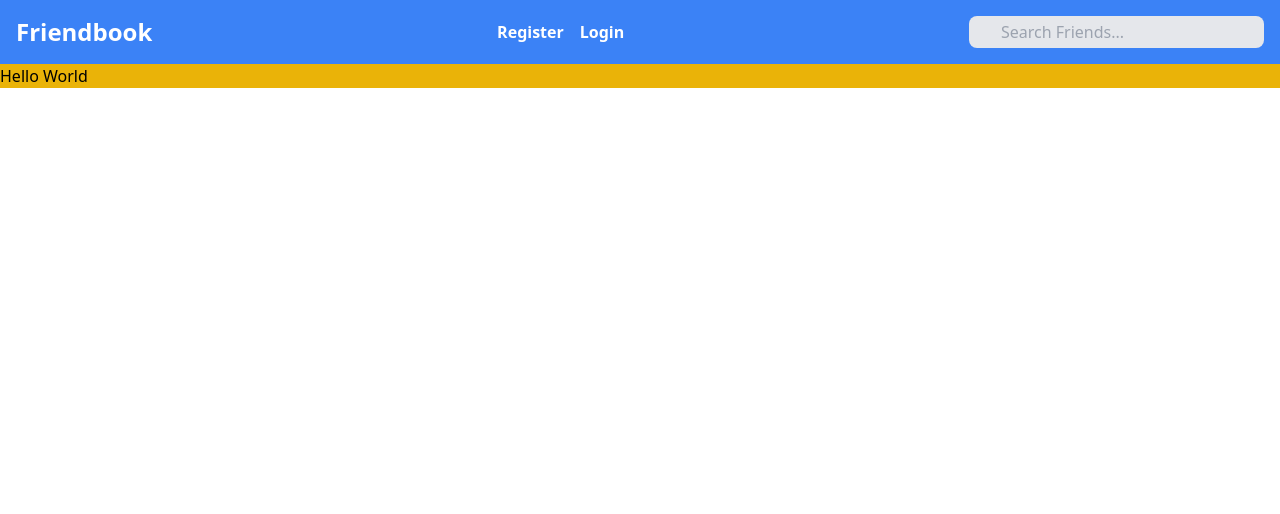
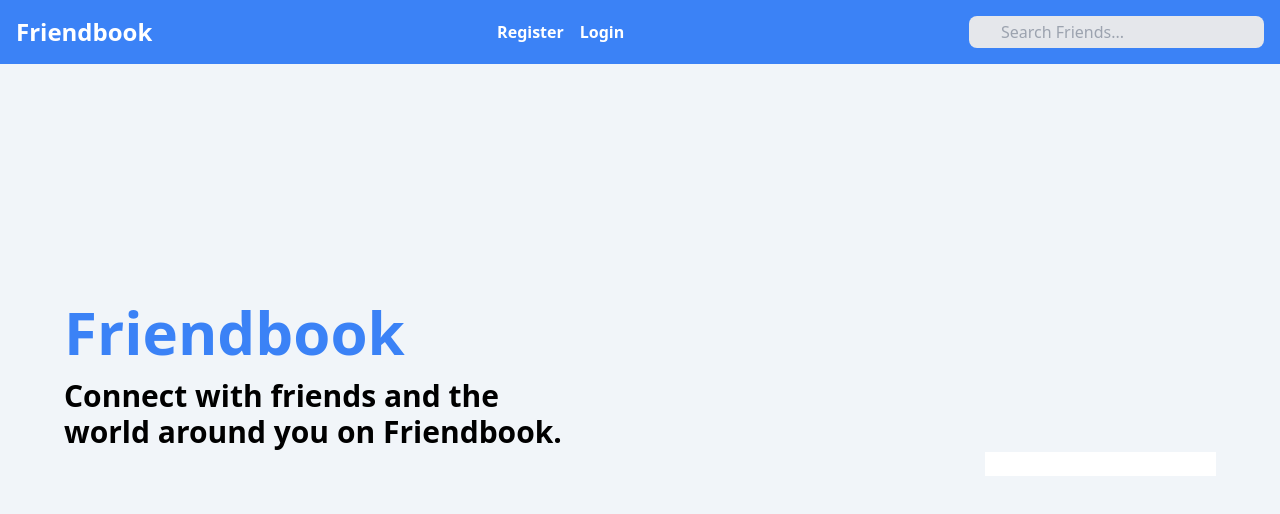
Before and after one commit to reymondjulio/friendbook-react, a React (Vite) app: page /login in a window 1280 px wide. Shown: the top 514 px of the page. Built offline with nearby package versions, Linux system fonts and the light colour scheme.

Commit message:
create the login page layout and colour the content text

```diff
--- a/src/routes/login.jsx
+++ b/src/routes/login.jsx
@@ -2,9 +2,21 @@ import { Header } from "../components/header";
 
 export default function Login() {
   return (
-    <div>
+    <div className="bg-slate-100">
       <Header />
-      <h1 className="bg-yellow-500">Hello World</h1>
+
+      <div className="container mx-auto w-full max-w-6xl flex justify-between items-center h-screen">
+        <div className="max-w-lg w-full space-y-4 mb-44">
+          <h1 className="text-6xl text-blue-500 font-bold">Friendbook</h1>
+          <p className="text-3xl font-semibold">Connect with friends and the world around you on Friendbook.</p>
+        </div>
+
+        <div>
+          <form action="">
+            <input type="text" />
+          </form>
+        </div>
+      </div>
     </div>
   );
 }
```
